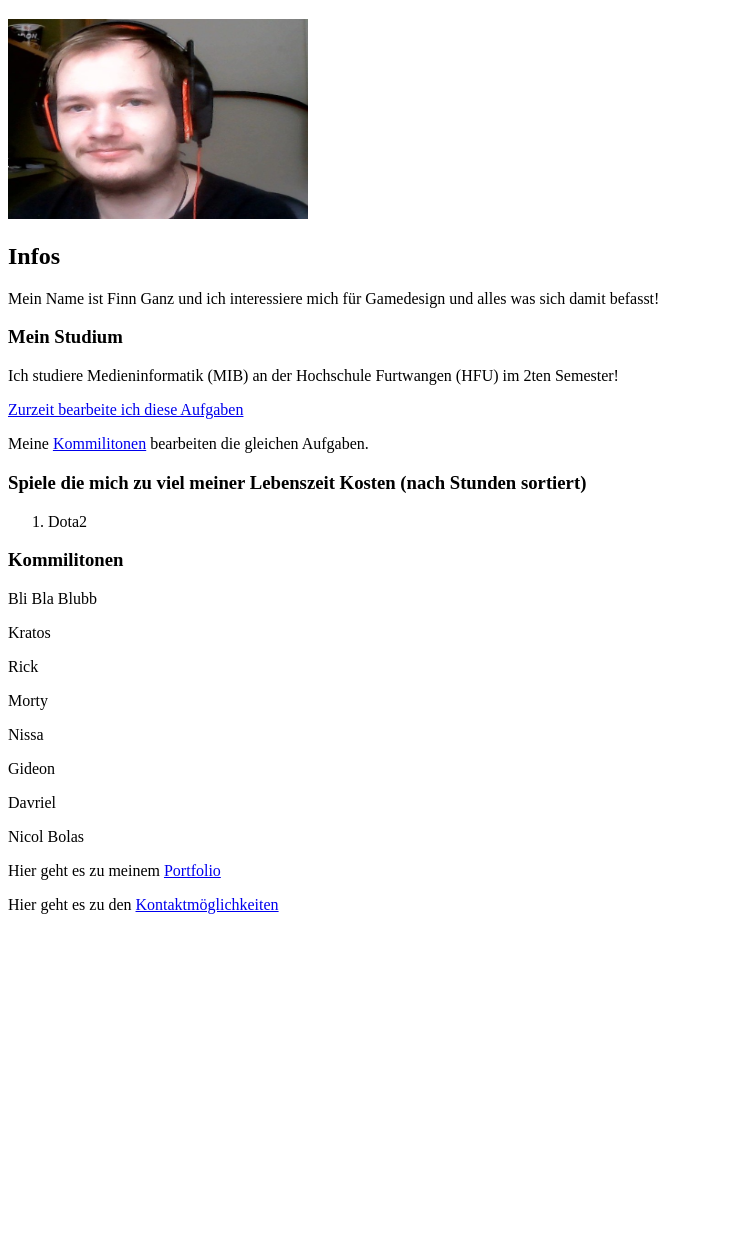
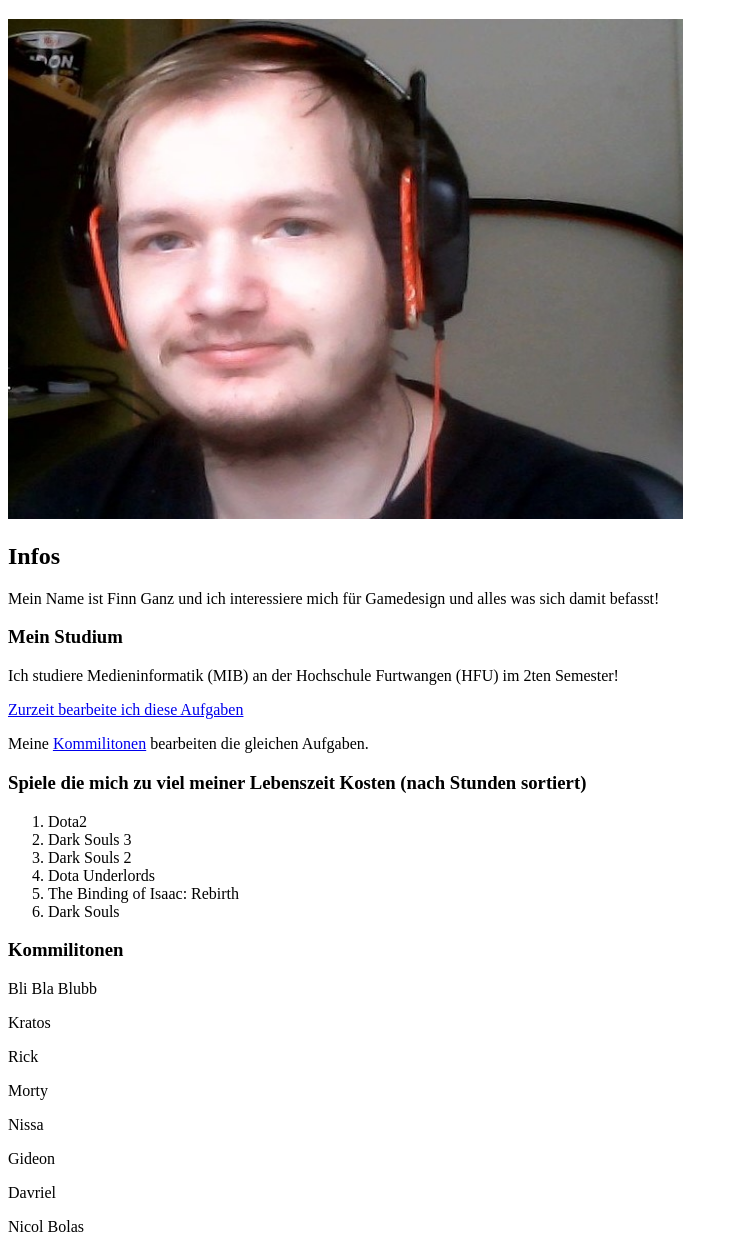
Before and after one commit to Maluxon77/GIS-WiSe-2020-2021, a plain HTML site: page Profil/Steckbrief.html in a window 1280 px wide. Shown: the part 61-1300 px from the top of the page, without its empty margins (0-738 px from the left). Before the commit the page ends 991 px from the top, so only its background shows below. Drawn offline with Linux system fonts and the light colour scheme.

Commit message:
Added more list elements

```diff
--- a/Profil/Steckbrief.html
+++ b/Profil/Steckbrief.html
@@ -13,7 +13,7 @@
     </header>
 
     <main><h1>Meine Wenigkeit</h1>
-        <img src ="Böld.jpg" height = "200" width ="300">
+        <img src ="Böld.jpg" height = "500" width ="675">
         <h2>Infos</h2>
         <p> Mein Name ist Finn Ganz und ich interessiere mich für Gamedesign und alles was sich damit befasst!</p>
         <h3>Mein Studium</h3>
@@ -24,6 +24,11 @@
         <h3>Spiele die mich zu viel meiner Lebenszeit Kosten (nach Stunden sortiert)</h3>
         <ol>
             <li><span title = "4278 Stunden">Dota2</span></li>
+            <li><span title = "300 Stunden">Dark Souls 3</span></li>
+            <li><span title = "275 Stunden">Dark Souls 2</span></li>
+            <li><span title = "250 Stunden">Dota Underlords</span></li>
+            <li><span title = "230 Stunden">The Binding of Isaac: Rebirth</span></li>
+            <li><span title = "100 Stunden">Dark Souls</span></li>
         </ol>
         <h3>Kommilitonen</h3>
         <p>Bli Bla Blubb</p>
```
